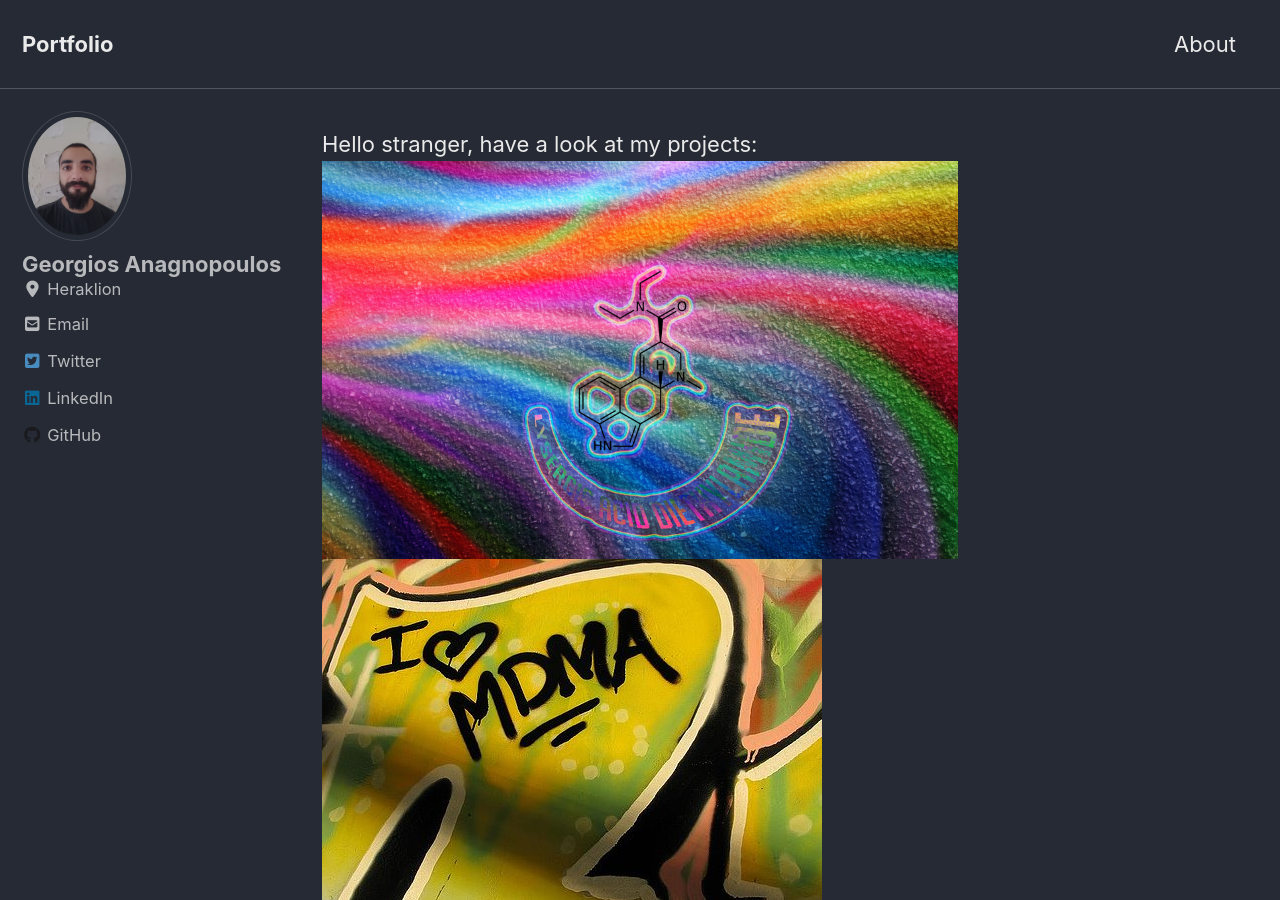
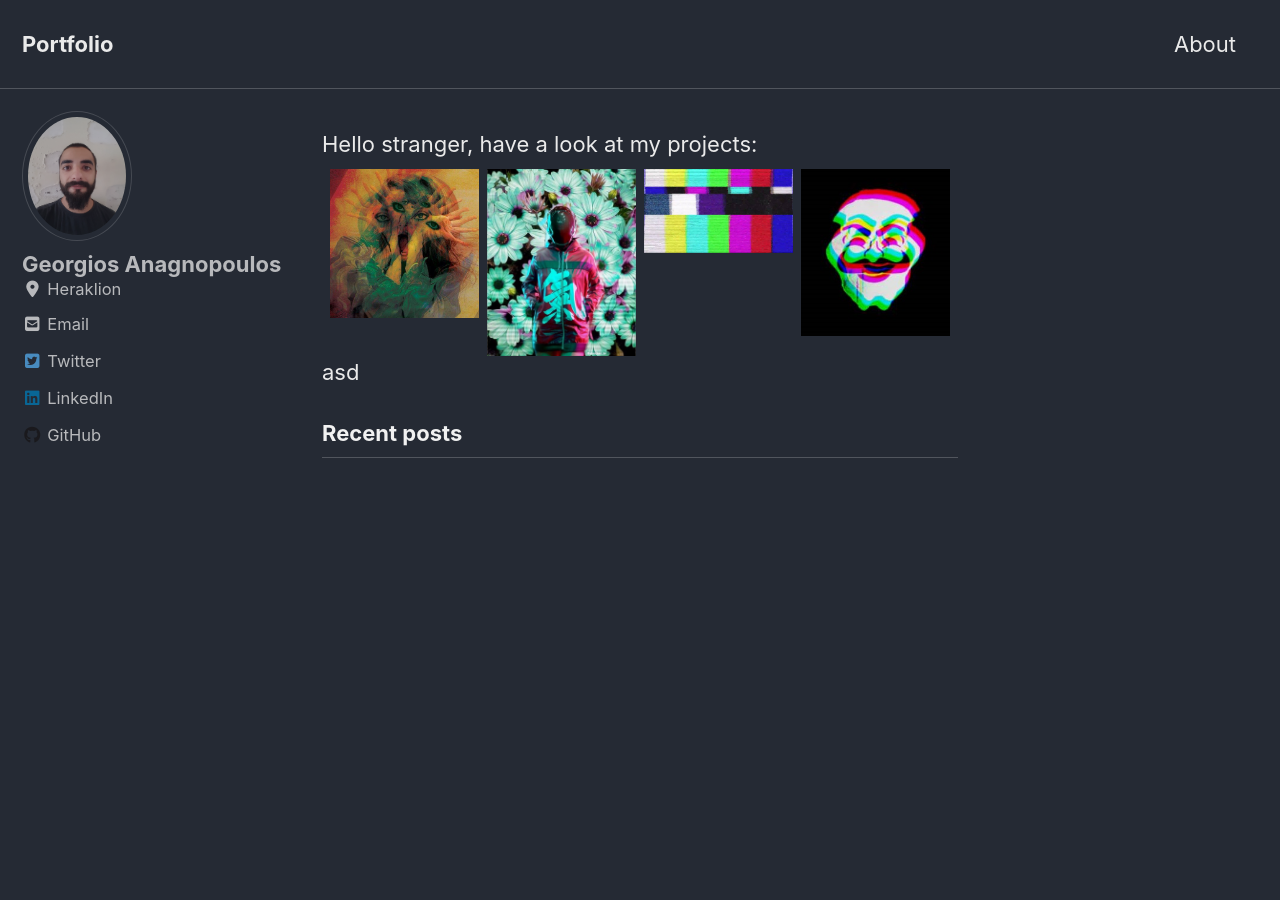
Before and after one commit to gganagno/gganagno.github.io, a Jekyll site: the page built from index.html, in a window 1280 px wide and 900 px high. Built offline with Jekyll 4.4.1, drawn with Linux system fonts in a browser that asks for light colours; cached includes are drawn as plain includes; nearby versions of some CDN libraries; the list of posts is cut into pages by our own code.

Commit message:
portfolio

```diff
--- /dev/null
+++ b/index.css
@@ -0,0 +1,34 @@
+.row {
+  display: flex;
+  flex-wrap: wrap;
+  padding: 0 4px;
+}
+
+/* Create four equal columns that sits next to each other */
+.column {
+  flex: 25%;
+  max-width: 25%;
+  padding: 0 4px;
+}
+
+.column img {
+  margin-top: 8px;
+  vertical-align: middle;
+  width: 100%;
+}
+
+/* Responsive layout - makes a two column-layout instead of four columns */
+@media screen and (max-width: 800px) {
+  .column {
+    flex: 50%;
+    max-width: 50%;
+  }
+}
+
+/* Responsive layout - makes the two columns stack on top of each other instead of next to each other */
+@media screen and (max-width: 600px) {
+  .column {
+    flex: 100%;
+    max-width: 100%;
+  }
+}
--- a/index.html
+++ b/index.html
@@ -4,7 +4,7 @@ author_profile: true
 ---
 
 Hello stranger, have a look at my projects:
-
+<link rel="stylesheet" media="(min-width: 1025px)" type="text/css" href="index.css"/>
 <div class="row">
 
   <div class="column">
@@ -15,5 +15,13 @@ Hello stranger, have a look at my projects:
   	<img src="/images/2.jpg">
   	 </div>
 
+   <div class="column">
+  	<img src="/images/3.jpg">
+  	 </div>
+
+   <div class="column">
+  	<img src="/images/4.jpg">
+  	 </div>
 </div>
+
 asd
```
Also changed, not shown: images/1.jpg, images/2.jpg, images/3.jpg (added), images/4.jpg (added).
